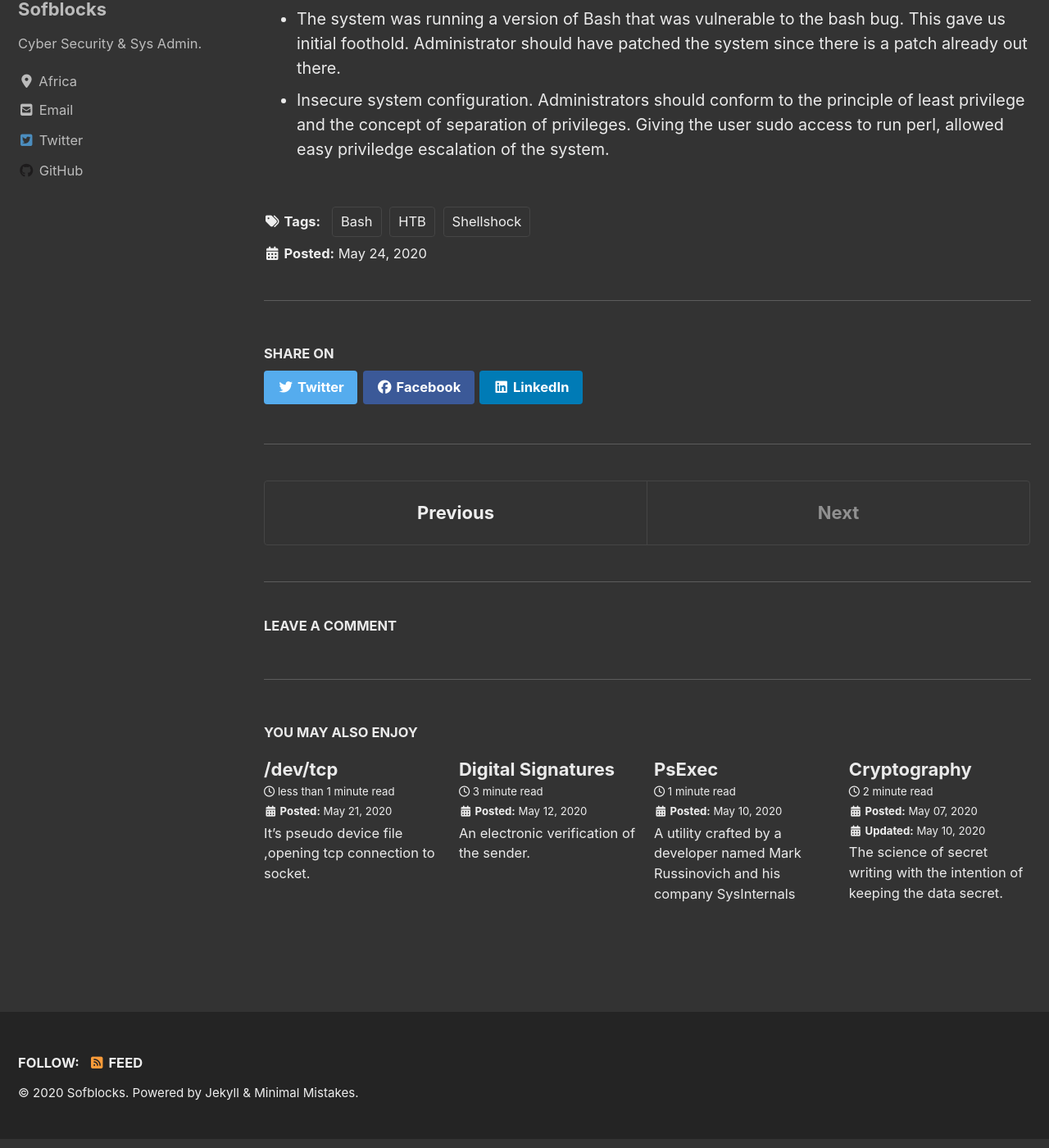
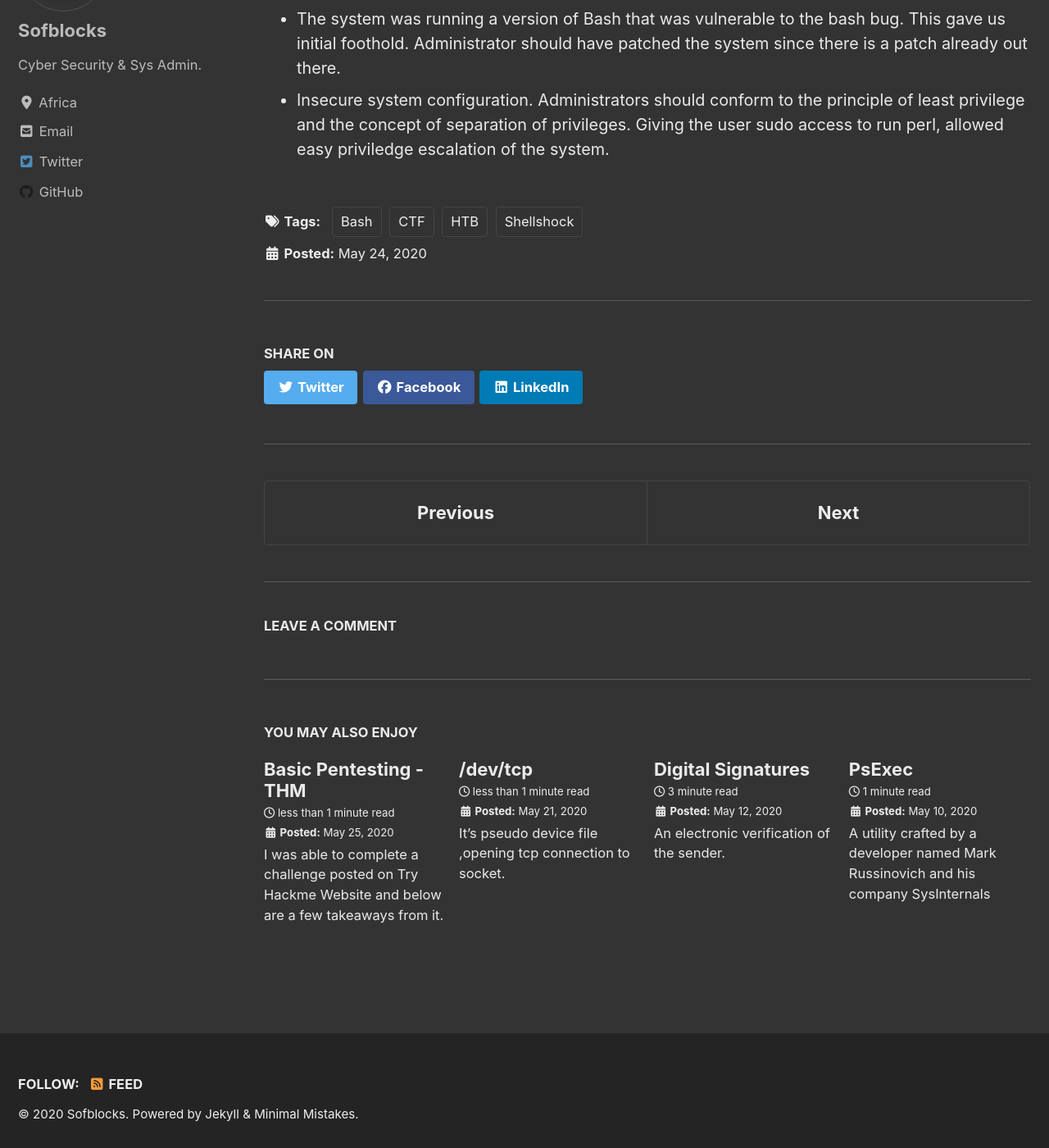
Before and after one commit to sofblocks/sofblocks.github.io, a Jekyll site: the page built from _posts/ctf/2020-05-24-shocker.md, in a window 1280 px wide and 1400 px high, scrolled down 2358 px. Shown: the whole window at 82% size. Built offline with Jekyll 4.4.1, drawn with Linux system fonts in a browser that asks for light colours; cached includes are drawn as plain includes; nearby versions of some CDN libraries; comment, search, counter and statistics services are not loaded.

Commit message:
Basic Pentest

````diff
--- a/_posts/ctf/2020-05-24-shocker.md
+++ b/_posts/ctf/2020-05-24-shocker.md
@@ -2,7 +2,7 @@
 layout: single
 title: "Shocker - HTB"
 permalink: /shocker/
-tags: [HTB, Bash, Shellshock]
+tags: [HTB, CTF, Bash, Shellshock]
 toc: true
 ---
 Instead of doing a writeup I have opted to write a summary of the things that I learnt from solving the Shocker of Hack The Box.
--- /dev/null
+++ b/_posts/ctf/2020-05-25-basic.md
@@ -0,0 +1,28 @@
+---
+layout: single
+title: "Basic Pentesting - THM"
+permalink: /basic-pen/
+tags: [CTF, THM, Bruteforcing]
+toc: true
+---
+
+I was able to complete a challenge posted on Try Hackme Website and below are a few takeaways from it.
+
+## SSH Bruteforcing
+
+If you managed to grab a list of users or even one user you can use hydra to brute force your way into the system.
+
+```python
+hydra -l username -P passwordlist ssh://ip
+```
+## Using ssh2john
+
+I was able to grab ssh private key of a another user from a different user's account, but in order to ssh using that private key I was asked to provide a pass phrase.
+
+```python
+ssh2john.py id_rsa > forjohn.txt (Hash file that john the ripper can understand)
+```
+Afterwards pass the file to john:
+```python
+john forjohn.txt --wordlist=rockyou.txt
+```
````
